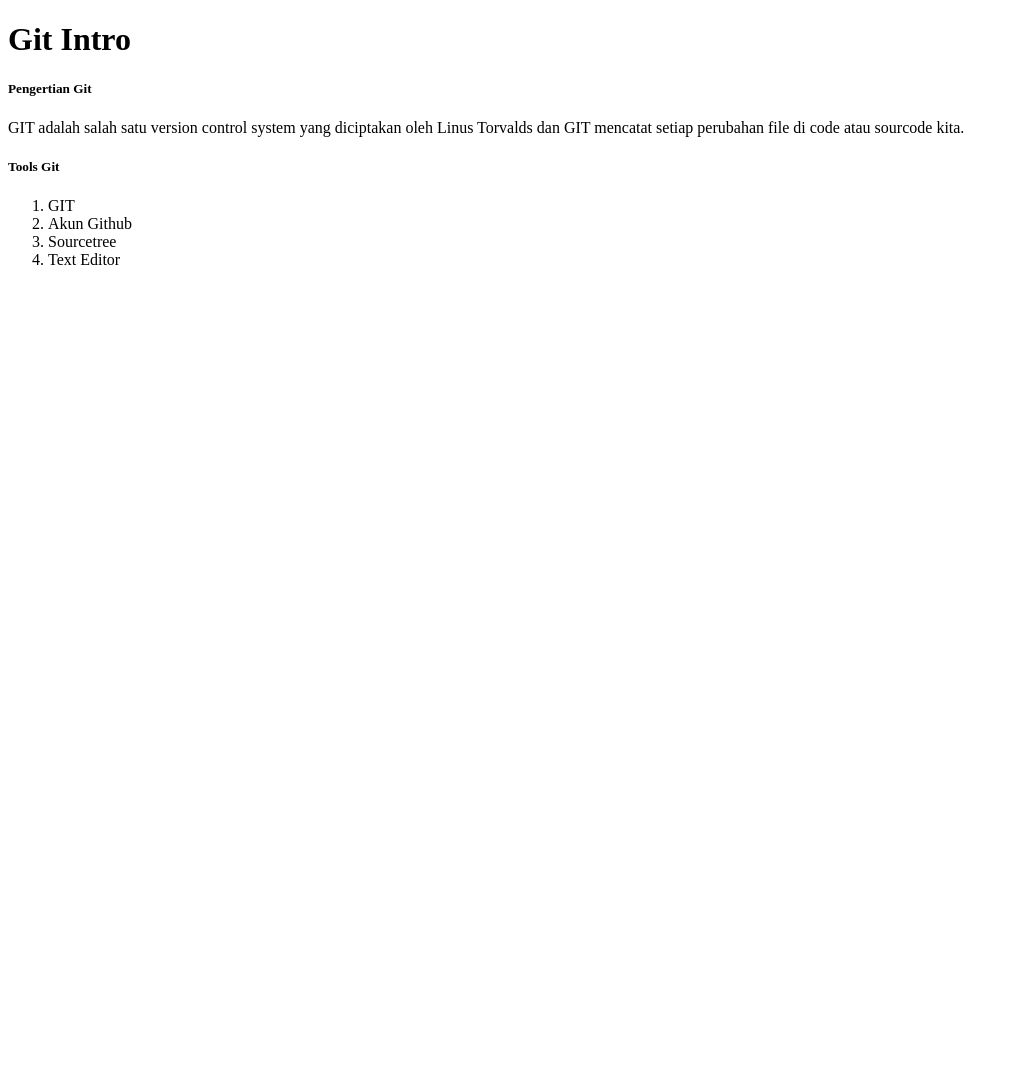
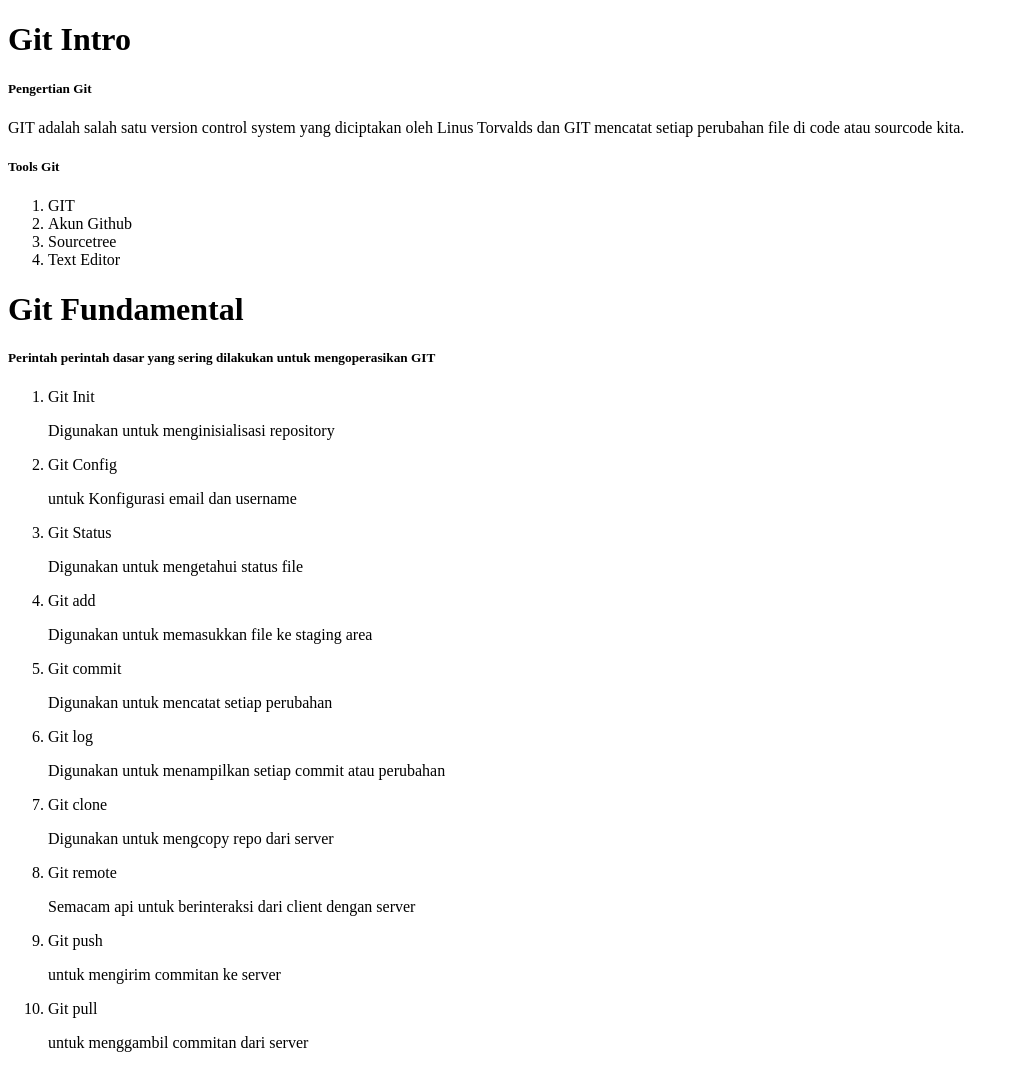
Before and after one commit to michaelst15/Task, a plain HTML site: page git/GitGui/index.html in a window 1280 px wide. Shown: the whole page, without its empty margins (0-1019 px from the left). Before the commit the page ends 800 px from the top, so only its background shows below. Drawn offline with Linux system fonts and the light colour scheme.

Commit message:
rangkuman git fundamental

```diff
--- a/git/GitGui/index.html
+++ b/git/GitGui/index.html
@@ -19,5 +19,30 @@
         <li>Sourcetree</li>
         <li>Text Editor</li>
     </ol>
+    <h1>Git Fundamental</h1>
+    <h5>Perintah perintah dasar yang sering dilakukan untuk mengoperasikan GIT</h5>
+    <ol>
+        <li>Git Init</li>
+        <p>Digunakan untuk menginisialisasi repository</p>
+        <li>Git Config</li>
+        <p>untuk Konfigurasi email dan username</p>
+        <li>Git Status</li>
+        <p>Digunakan untuk mengetahui status file</p>
+        <li>Git add</li>
+        <p>Digunakan untuk memasukkan file ke staging area</p>
+        <li>Git commit</li>
+        <p>Digunakan untuk mencatat setiap perubahan</p>
+        <li>Git log</li>
+        <p>Digunakan untuk menampilkan setiap commit atau perubahan</p>
+        <li>Git clone</li>
+        <p>Digunakan untuk mengcopy repo dari server</p>
+        <li>Git remote</li>
+        <p>Semacam api untuk berinteraksi dari client dengan server
+        </p>
+        <li>Git push</li>
+        <p>untuk mengirim commitan ke server</p>
+        <li>Git pull</li>
+        <p>untuk menggambil commitan dari server</p>
+    </ol>
 </body>
 </html>
```
